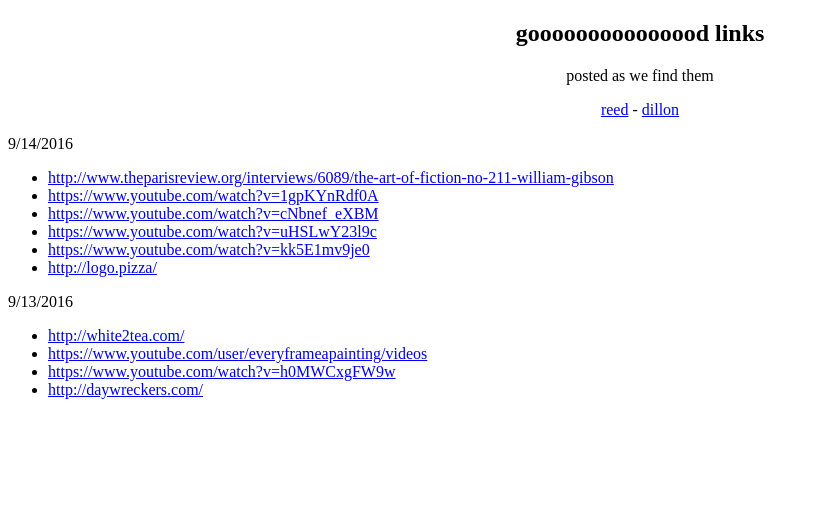
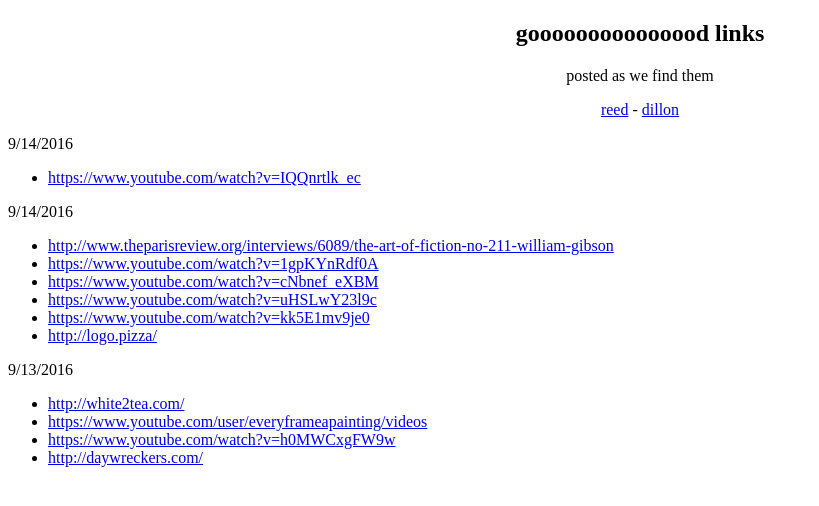
Before and after one commit to reedrosenbluth/goodlinks, a plain HTML site: page index.html in a window 1280 px wide. Shown: the whole page, without its empty margins (0-819 px from the left). Drawn offline with Linux system fonts and the light colour scheme.

Commit message:
Update index.html

```diff
--- a/index.html
+++ b/index.html
@@ -9,6 +9,11 @@
   <h2 style="text-align: center;">gooooooooooooood links</h2>
   <p style="text-align: center;">posted as we find them</p>
   <p style="text-align: center;"><a href="http://reedrosenbluth.com/">reed</a> - <a href="https://twitter.com/dillchen">dillon</a></p>
+
+  <p>9/14/2016</p>
+  <ul>
+    <li><a target="_blank" href="https://www.youtube.com/watch?v=IQQnrtlk_ec">https://www.youtube.com/watch?v=IQQnrtlk_ec</a></li>
+  </ul>
 
   <p>9/14/2016</p>
   <ul>
```
